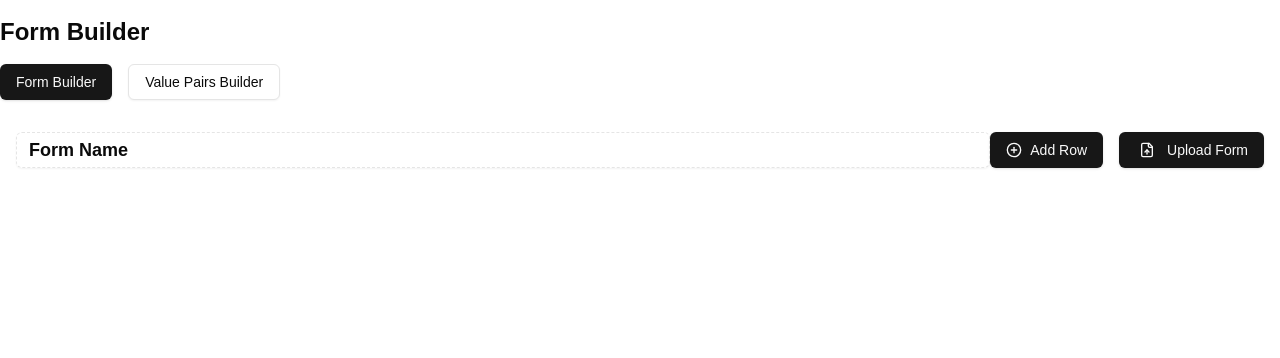
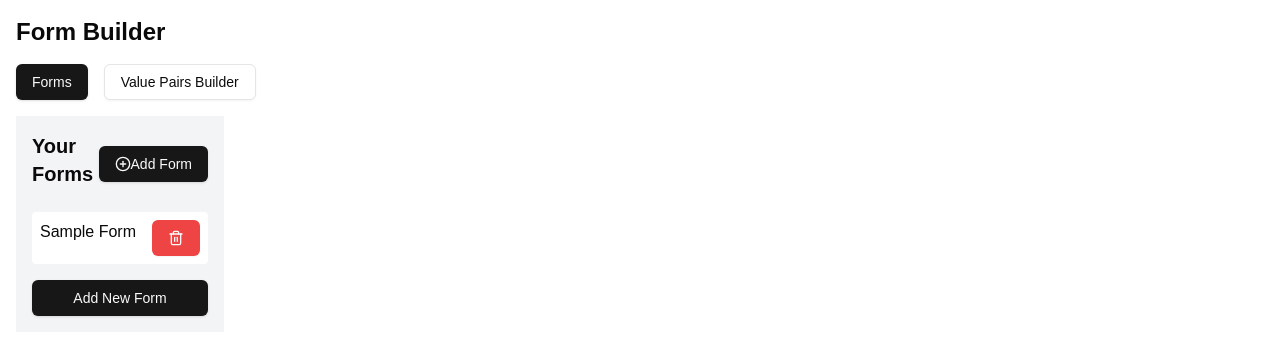
Before and after one commit to Kallox/DSpace-Form-Builder, a Next.js app: page / in a window 1280 px wide. Shown: the top 358 px of the page. Built offline with nearby package versions, Linux system fonts and the light colour scheme.

Commit message:
Feat[Multiple Forms]: Now can create multiple forms

```diff
--- a/src/app/components/FormBuilder.tsx
+++ b/src/app/components/FormBuilder.tsx
@@ -17,9 +17,10 @@ interface FormBuilderProps {
   formName: string;
   onFormChange: (newForm: FormRow[]) => void;
   onFormNameChange: (newName: string) => void;
+  onFormUpload: (jsonForm: Form) => void;
 }
 
-export default function EnhancedFormBuilder({ form, formName, onFormChange, onFormNameChange }: FormBuilderProps) {
+export default function EnhancedFormBuilder({ form, formName, onFormChange, onFormNameChange, onFormUpload }: FormBuilderProps) {
   const [selectedElement, setSelectedElement] = useState<FormElement | null>(null)
   const [savedForm, setSavedForm] = useState<FormRow[] | null>(null)
 
@@ -158,8 +159,7 @@ export default function EnhancedFormBuilder({ form, formName, onFormChange, onFo
 
   const handleXmlUpload = (jsonForm: Form) => {
     setSavedForm(null)
-    onFormChange(jsonForm.rows)
-    onFormNameChange(jsonForm.name)
+    onFormUpload(jsonForm)
   }
 
   const handleElementSettingsSave = (element: FormElement) => {
--- /dev/null
+++ b/src/app/components/FormList.tsx
@@ -0,0 +1,88 @@
+'use client'
+
+import React, { useState } from 'react'
+import { Button } from "@/components/ui/button"
+import { PlusCircle, Trash2 } from "lucide-react"
+import { Form, FormRow } from '@/types/Form'
+import FormBuilder from './FormBuilder'
+
+interface FormListProps {
+  forms: Form[];
+  onAddForm: () => void;
+  onUpdateForm: (updatedForm: Form) => void;
+  onDeleteForm: (formId: string) => void;
+}
+
+export default function FormList({ forms, onAddForm, onUpdateForm, onDeleteForm }: FormListProps) {
+  const [selectedFormId, setSelectedFormId] = useState<string | null>(null)
+
+  const handleSelectForm = (formId: string) => {
+    setSelectedFormId(formId)
+  }
+
+  const handleFormChange = (newRows: FormRow[]) => {
+    const updatedForm = forms.find(form => form.id === selectedFormId)
+    if (updatedForm) {
+      onUpdateForm({ ...updatedForm, rows: newRows })
+    }
+  }
+
+  const handleFormNameChange = (newName: string) => {
+    const updatedForm = forms.find(form => form.id === selectedFormId)
+    if (updatedForm) {
+      onUpdateForm({ ...updatedForm, name: newName })
+    }
+  }
+
+  const handleDeleteForm = (formId: string) => {
+    onDeleteForm(formId)
+    if (selectedFormId === formId) {
+      setSelectedFormId(null)
+    }
+  }
+
+  const handleUploadForm = (form: Form) => {
+    const updatedForm = forms.find(form => form.id === selectedFormId)
+    if (updatedForm) {
+      onUpdateForm({ ...updatedForm, rows: form.rows, name: form.name })
+    }
+  }
+
+  const selectedForm = forms.find(form => form.id === selectedFormId)
+
+  return (
+    <div className="flex h-full">
+      <div className="w-1/6 bg-gray-100 p-4 overflow-y-auto space-y-4">
+        <div className="flex justify-between items-center mb-4">
+          <h2 className="text-xl font-semibold mb-2">Your Forms</h2>
+          <Button onClick={onAddForm} className="flex items-center">
+            <PlusCircle className="h-4 w-4" /> Add Form
+          </Button>
+        </div>
+        <ul className="space-y-2">
+          {forms.map((form) => (
+            <li key={form.id} className={`p-2 rounded cursor-pointer flex justify-between content-center ${selectedFormId === form.id ? 'bg-blue-100' : 'bg-white'}`} onClick={() => handleSelectForm(form.id)}>
+              <span>{form.name}</span>
+              <Button variant="destructive" className="flex items-center" onClick={() => handleDeleteForm(form.id)}><Trash2 className="h-4 w-4" /></Button>
+            </li>
+          ))}
+        </ul>
+        <Button onClick={onAddForm} className="w-full">
+          Add New Form
+        </Button>
+        </div>
+        {selectedForm && (
+          <div className="w-5/6">
+            <FormBuilder
+              form={selectedForm.rows}
+              formName={selectedForm.name}
+              onFormChange={handleFormChange}
+              onFormNameChange={handleFormNameChange}
+              onFormUpload={handleUploadForm}
+            />
+          </div>
+        )}
+
+    </div>
+  )
+}
--- a/src/app/page.tsx
+++ b/src/app/page.tsx
@@ -2,35 +2,54 @@
 
 import { useState } from 'react'
 import { Button } from "@/components/ui/button"
-import FormBuilder from "./components/FormBuilder"
+import FormList from "./components/FormList"
 import ValuePairsBuilder from "./components/ValuePairsBuilder"
-import { FormRow } from '@/types/Form'
+import { Form } from '@/types/Form'
 import { ValuePairGroup } from '@/types/ValuePairs'
 
 export default function Home() {
-  const [activeBuilder, setActiveBuilder] = useState<'form' | 'valuePairs'>('form')
-  const [formBuilderState, setFormBuilderState] = useState<{
-    form: FormRow[];
-    formName: string;
-  }>({
-    form: [],
-    formName: 'Form Name'
-  })
+  const [activeBuilder, setActiveBuilder] = useState<'forms' | 'valuePairs'>('forms')
+  const [forms, setForms] = useState<Form[]>([
+    {
+      id: '1',
+      name: 'Sample Form',
+      rows: []
+    }
+  ])
   const [valuePairsBuilderState, setValuePairsBuilderState] = useState<{
     valuePairGroups: ValuePairGroup[];
   }>({
     valuePairGroups: []
   })
 
+  const handleUpdateForm = (updatedForm: Form) => {
+    setForms(prevForms => prevForms.map(form =>
+      form.id === updatedForm.id ? updatedForm : form
+    ))
+  }
+
+  const addNewForm = () => {
+    const newForm: Form = {
+      id: Date.now().toString(),
+      name: 'New Form',
+      rows: []
+    }
+    setForms(prevForms => [...prevForms, newForm])
+  }
+
+  const deleteForm = (formId: string) => {
+    setForms(prevForms => prevForms.filter(form => form.id !== formId))
+  }
+
   return (
-    <div className="container mx-auto">
-      <h1 className="text-2xl font-bold my-4">Form Builder</h1>
+    <div className="container mx-auto p-4">
+      <h1 className="text-2xl font-bold mb-4">Form Builder</h1>
       <div className="flex space-x-4 mb-4">
         <Button
-          onClick={() => setActiveBuilder('form')}
-          variant={activeBuilder === 'form' ? 'default' : 'outline'}
+          onClick={() => setActiveBuilder('forms')}
+          variant={activeBuilder === 'forms' ? 'default' : 'outline'}
         >
-          Form Builder
+          Forms
         </Button>
         <Button
           onClick={() => setActiveBuilder('valuePairs')}
@@ -39,14 +58,15 @@ export default function Home() {
           Value Pairs Builder
         </Button>
       </div>
-      {activeBuilder === 'form' ? (
-        <FormBuilder
-          form={formBuilderState.form}
-          formName={formBuilderState.formName}
-          onFormChange={(newForm) => setFormBuilderState(prev => ({ ...prev, form: newForm }))}
-          onFormNameChange={(newName) => setFormBuilderState(prev => ({ ...prev, formName: newName }))}
+      {activeBuilder === 'forms' && (
+        <FormList
+          forms={forms}
+          onAddForm={addNewForm}
+          onUpdateForm={handleUpdateForm}
+          onDeleteForm={deleteForm}
         />
-      ) : (
+      )}
+      {activeBuilder === 'valuePairs' && (
         <ValuePairsBuilder
           valuePairGroups={valuePairsBuilderState.valuePairGroups}
           onValuePairsChange={(newValuePairGroups) => setValuePairsBuilderState({ valuePairGroups: newValuePairGroups })}
--- a/src/types/Form.ts
+++ b/src/types/Form.ts
@@ -24,6 +24,7 @@ export interface FormRow {
   }
 
 export interface Form {
+    id: string;
     name: string;
     rows: FormRow[];
 }
--- a/src/utils/xmlToJsonConverter.ts
+++ b/src/utils/xmlToJsonConverter.ts
@@ -51,6 +51,7 @@ export function convertXmlToJson(xmlString: string): Form {
   });
 
   const jsonFormObject = {
+    id: `form-${Date.now()}`,
     name: formName || "Form",
     rows: jsonForm
   }
```
